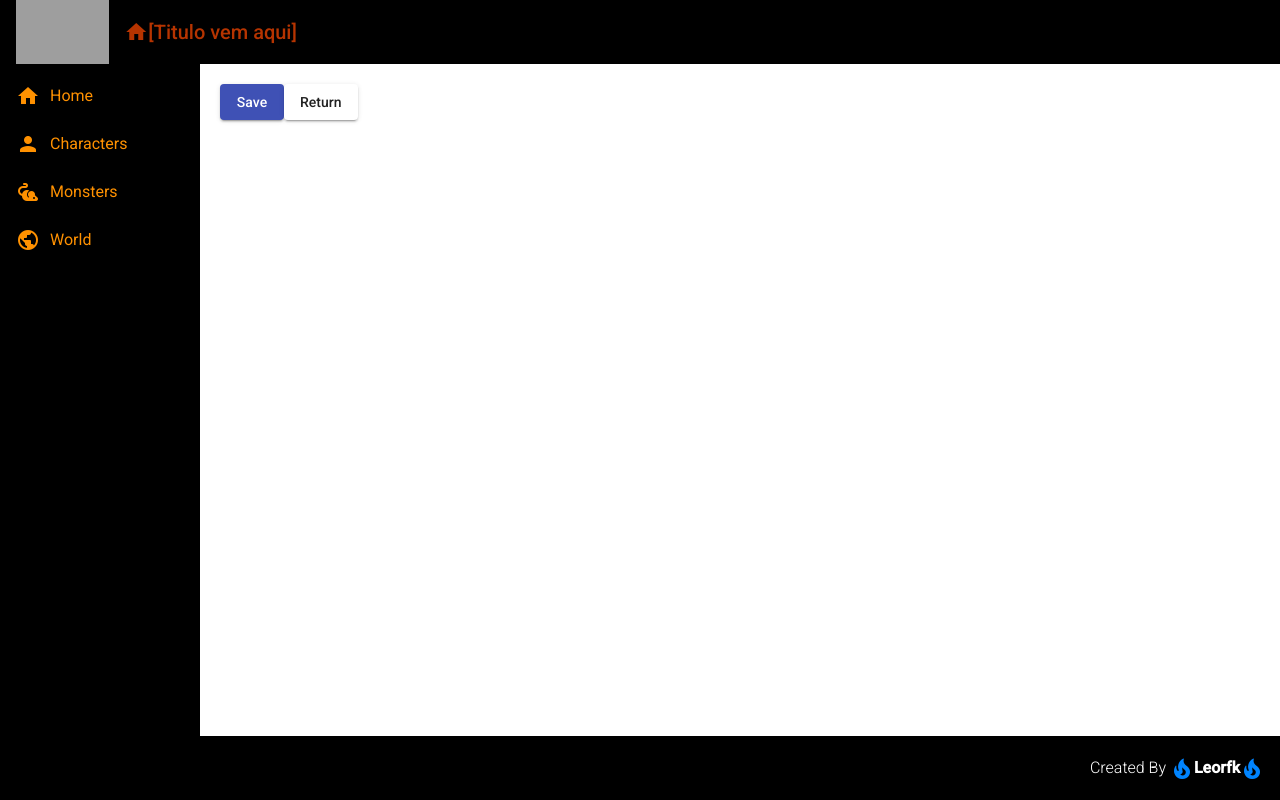
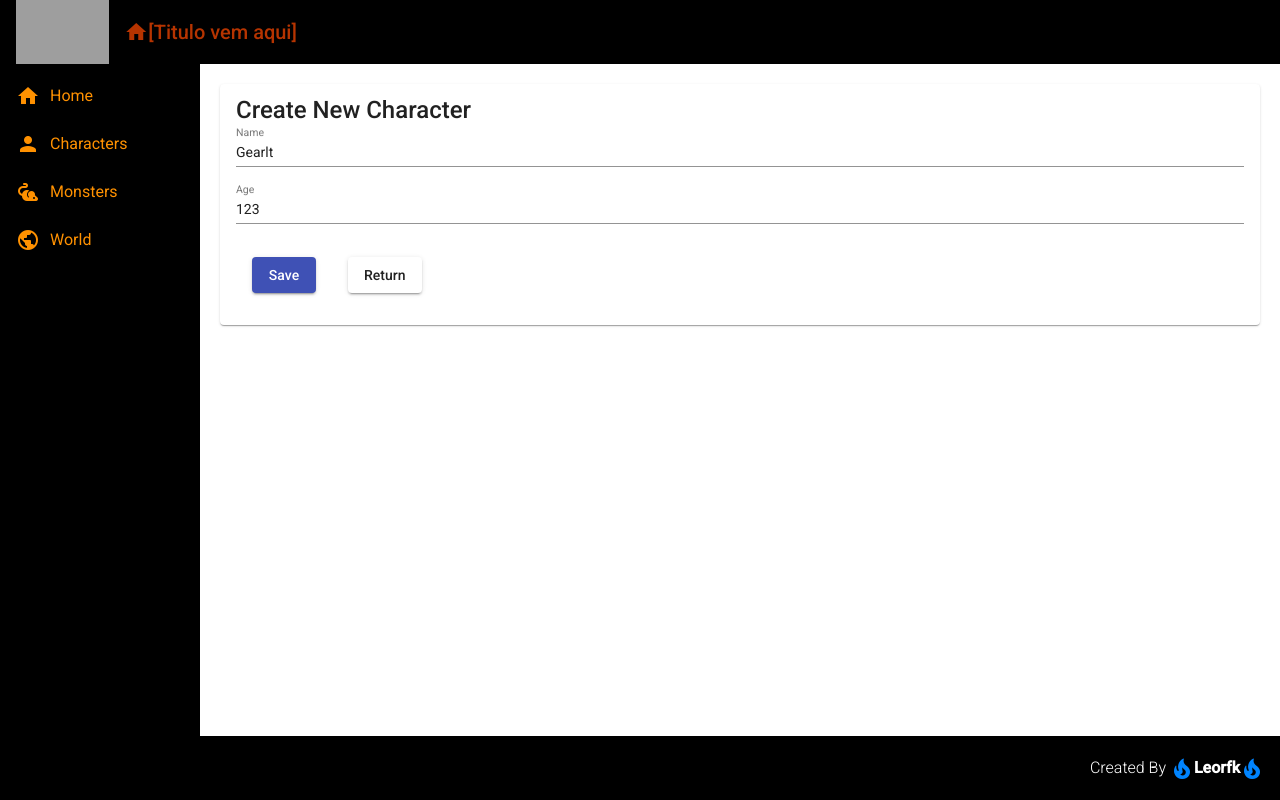
Before and after one commit to Leorfk/witcher-front, an Angular app in the folder frontend/: page /characters/create in a window 1280 px wide. Built offline with nearby package versions, Linux system fonts and the light colour scheme; grey boxes are pictures that could not be loaded.

Commit message:
Criando form com ngModel

```diff
--- a/frontend/src/app/componets/character/character-service/character.service.ts
+++ b/frontend/src/app/componets/character/character-service/character.service.ts
@@ -1,12 +1,20 @@
+import { Character } from './../character.model';
+import { HttpClient } from '@angular/common/http';
 import { Injectable } from '@angular/core';
 import { MatSnackBar } from '@angular/material/snack-bar';
+import { Observable } from 'rxjs';
 
 @Injectable({
   providedIn: 'root'
 })
 export class CharacterService {
 
-  constructor(private snack: MatSnackBar) { }
+  baseUrl = ' http://localhost:3001/characters';
+
+  constructor(
+    private snack: MatSnackBar,
+    private http: HttpClient
+    ) { }
 
 
   showMessage(msg: string): void{
@@ -16,4 +24,8 @@ export class CharacterService {
       verticalPosition: 'top'
     });
   }
+
+  create(character: Character): Observable<Character>{
+    return this.http.post<Character>(this.baseUrl, character);
+  }
 }
--- a/frontend/src/app/views/character-crud/character-create/character-create.component.css
+++ b/frontend/src/app/views/character-crud/character-create/character-create.component.css
@@ -0,0 +1,8 @@
+.form-style {
+  display: flex;
+  flex-direction: column;
+}
+
+.form-button {
+  margin: 1rem;
+}
--- a/frontend/src/app/views/character-crud/character-create/character-create.component.html
+++ b/frontend/src/app/views/character-crud/character-create/character-create.component.html
@@ -1,2 +1,13 @@
-<button mat-raised-button color="primary" (click)="save()">Save</button>
-<button mat-raised-button color="default" (click)="back()">Return</button>
+<mat-card>
+  <mat-card-title>Create New Character</mat-card-title>
+  <form class="form-style">
+    <mat-form-field>
+      <input matInput placeholder="Name" [(ngModel)]="character.name" name="name"/>
+    </mat-form-field>
+    <mat-form-field>
+      <input matInput placeholder="Age" [(ngModel)]="character.age" name="age"/>
+    </mat-form-field>
+  </form>
+  <button class="form-button" mat-raised-button color="primary" (click)="create()">Save</button>
+  <button class="form-button" mat-raised-button color="default" (click)="back()">Return</button>
+</mat-card>
--- a/frontend/src/app/views/character-crud/character-create/character-create.component.ts
+++ b/frontend/src/app/views/character-crud/character-create/character-create.component.ts
@@ -1,3 +1,4 @@
+import { Character } from './../../../componets/character/character.model';
 import { Router } from '@angular/router';
 import { CharacterService } from './../../../componets/character/character-service/character.service';
 import { Component, OnInit } from '@angular/core';
@@ -9,6 +10,19 @@ import { Component, OnInit } from '@angular/core';
 })
 export class CharacterCreateComponent implements OnInit {
 
+  character: Character = {
+    name: 'Gearlt',
+    age: 123,
+    abilities: ['Igni'],
+    affiliation: ['Novgrad'],
+    aliases: 'Vesemir',
+    eyeColor: 'Brown',
+    hairColor: 'none',
+    gender: 'Male',
+    profession: 'Witcher',
+    skin: 'White'
+  };
+
   constructor(
     private characterService: CharacterService,
     private router: Router) { }
@@ -16,13 +30,16 @@ export class CharacterCreateComponent implements OnInit {
   ngOnInit(): void {
   }
 
-  save(): void {
-    this.characterService.showMessage('Personagem salvo com sucesso!!!');
-  }
-
   back(): void {
     this.characterService.showMessage('Arregou!!!');
     this.router.navigate(['/characters']);
   }
 
+  create(): void {
+    this.characterService.create(this.character).subscribe(x => {
+      this.characterService.showMessage(`The ${x.name} has been add to game`);
+      this.router.navigate(['/characters']);
+    });
+  }
+
 }
```
Also changed, not shown: frontend/src/app/app.module.ts (+10 -2 lines).
